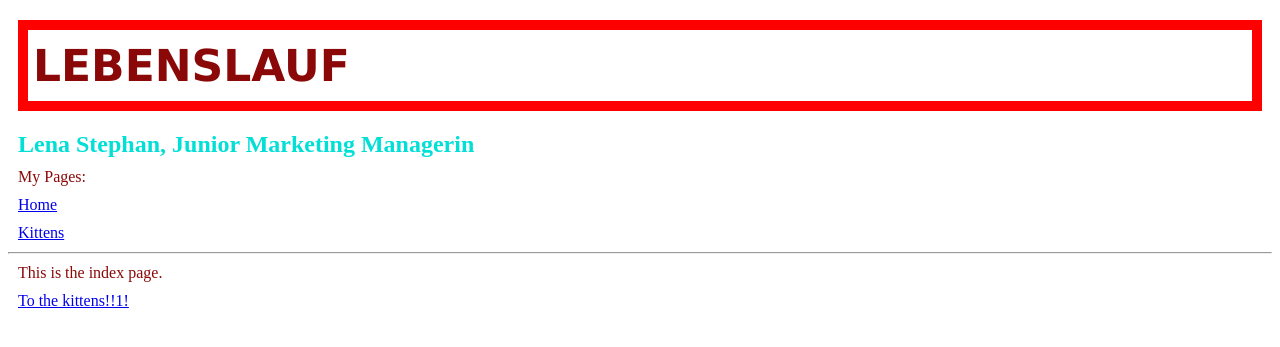
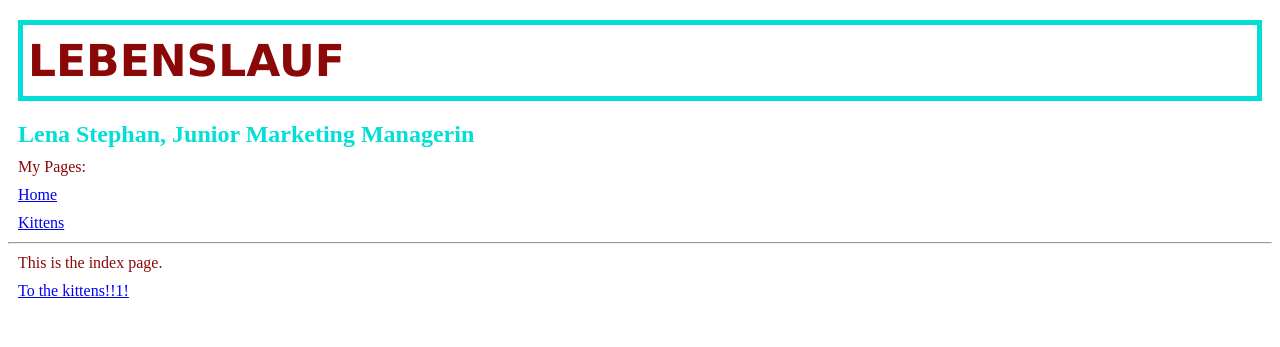
Before and after one commit to Lena231189/Lena231189.github.io, a Jekyll site: the page built from index.html, in a window 1280 px wide. Shown: the top 347 px of the page. Built offline with Jekyll 4.4.1, drawn with Linux system fonts in a browser that asks for light colours.

Commit message:
Update style.css

```diff
--- a/css/style.css
+++ b/css/style.css
@@ -4,7 +4,7 @@ h1 {
     font-family: Verdana, sans-serif;
     text-transform: uppercase;
 
-    border: 10px solid red;
+    border: 5px solid #01DFD7 ;
     margin: 20px 10px;
     padding: 10px 5px;
 }
```
